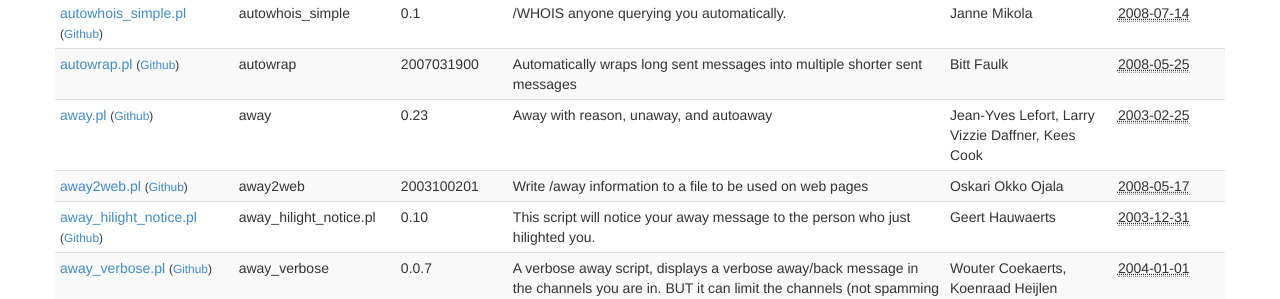
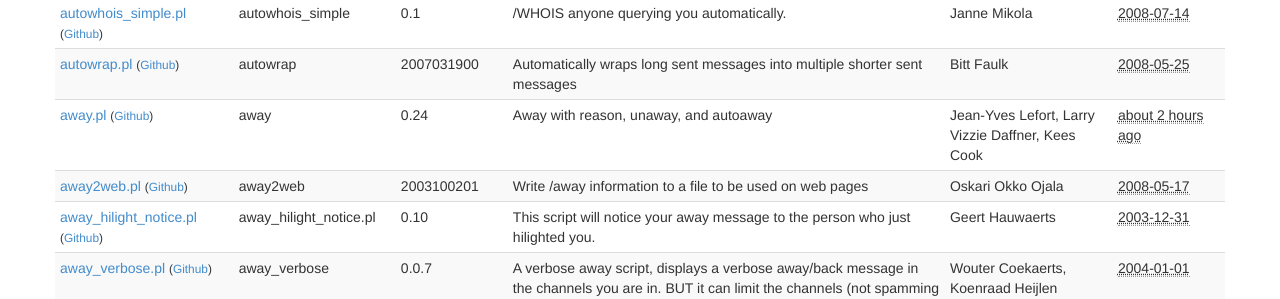
Before and after one commit to irssi/scripts.irssi.org, a Jekyll site: the page built from index.html, in a window 1280 px wide and 900 px high, scrolled down 1821 px. Shown: the part 153-452 px from the top of the window. Built offline with Jekyll 4.4.1, drawn with Linux system fonts in a browser that asks for light colours.

Commit message:
Fix perlcritic issues in away.pl

```diff
--- a/_data/scripts.yaml
+++ b/_data/scripts.yaml
@@ -412,10 +412,10 @@
   contact: "jylefort@brutele.be, vizzie@airmail.net, kc@outflux.net"
   description: "Away with reason, unaway, and autoaway"
   filename: "away.pl"
-  modified: "2003-02-25 08:48:56"
+  modified: "2014-10-17 15:58"
   license: "BSD"
   name: "away"
-  version: "0.23"
+  version: "0.24"
 
 - authors: "Oskari Okko Ojala"
   contact: "sorter.irssi-scripts@okko.net"
```
Also changed, not shown: 1 other file.
